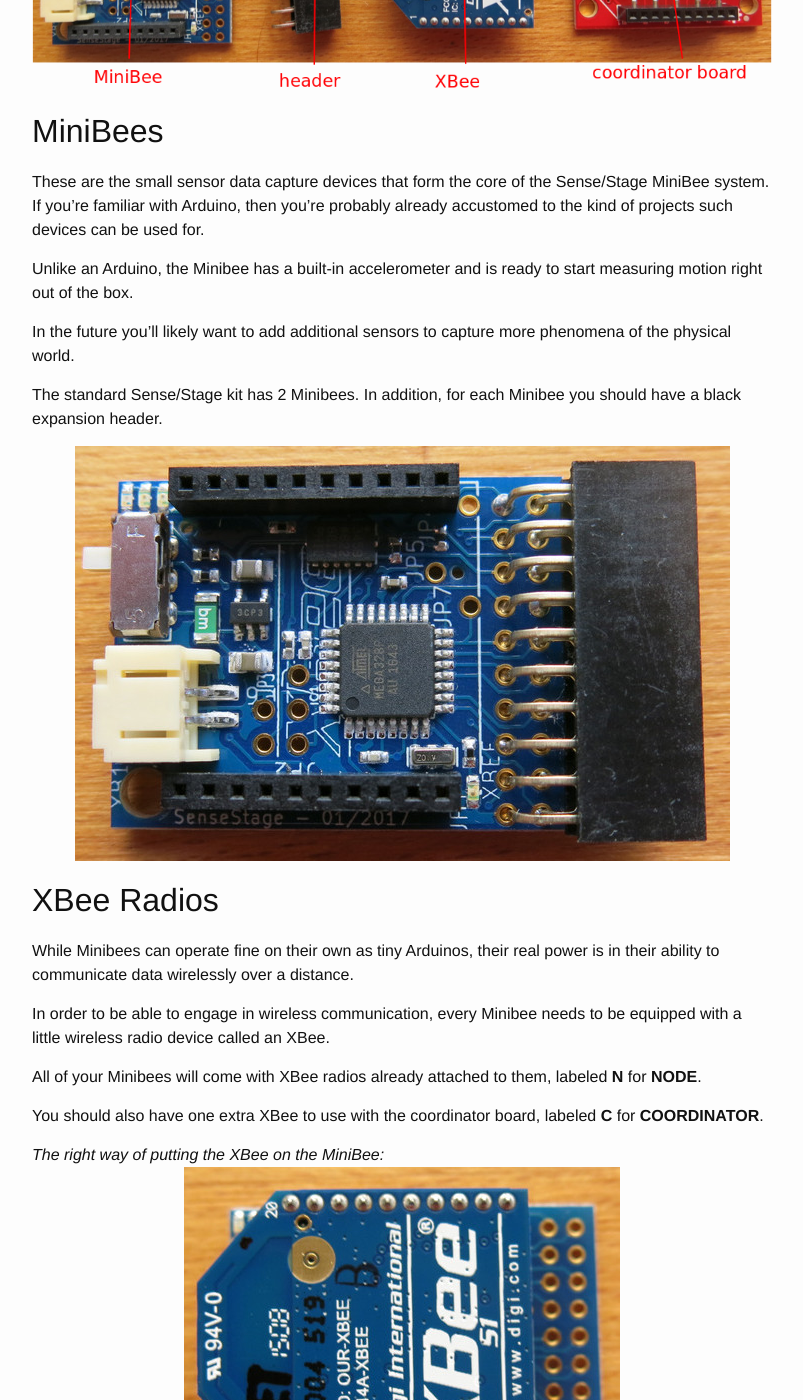
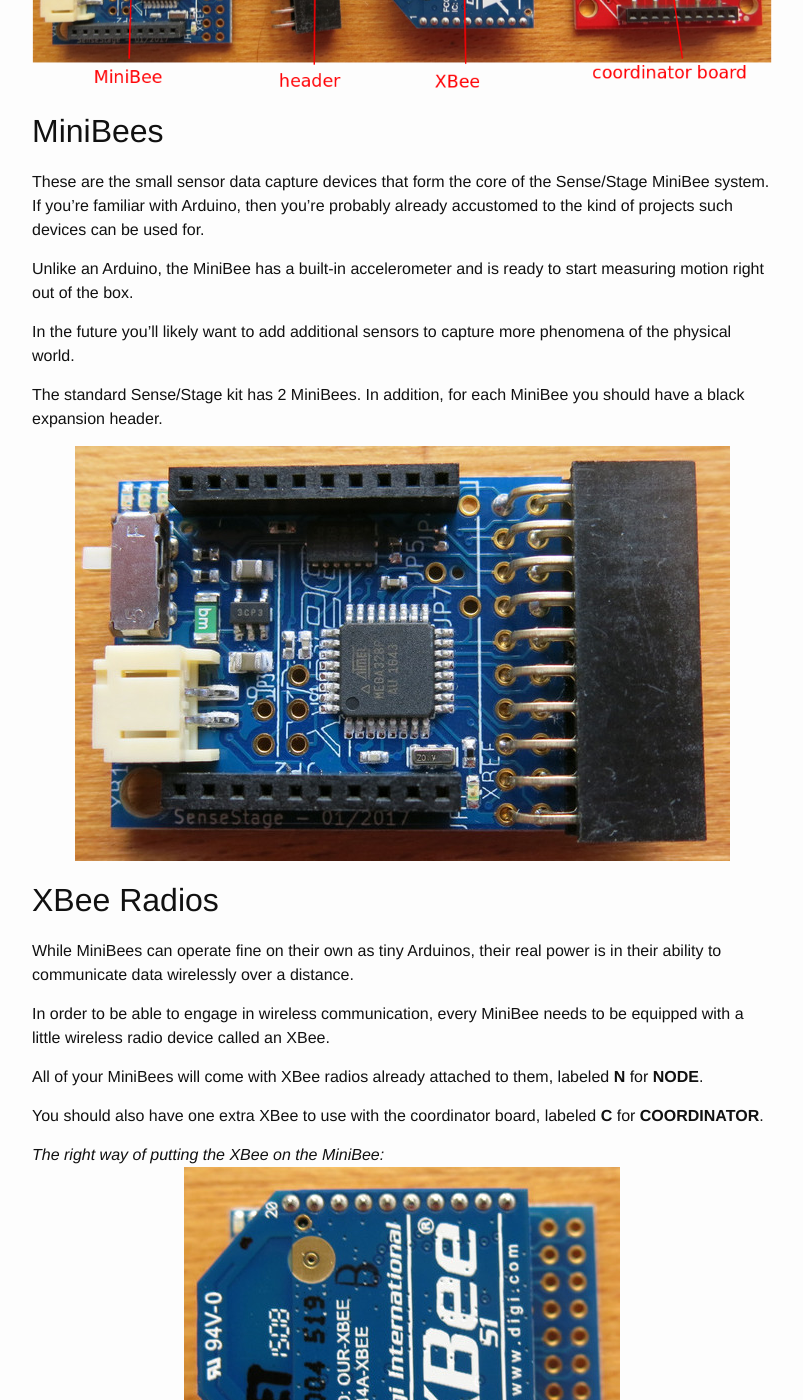
Before and after one commit to SenseStageTeam/sensestage_documentation, a Jekyll site: the page built from _minibee/unpacking-the-sensestage-kit.md, in a window 1280 px wide and 1400 px high, scrolled down 914 px. Shown: the whole window, without its empty margins (238-1041 px from the left). Built offline with Jekyll 4.4.1, drawn with Linux system fonts in a browser that asks for light colours; some of the changed text lies outside the part shown.

```diff
--- a/_minibee/unpacking-the-sensestage-kit.md
+++ b/_minibee/unpacking-the-sensestage-kit.md
@@ -3,7 +3,7 @@ title: Unpacking the Sense/Stage MiniBee Kit
 summary: A guide on what is in the Sense/Stage MiniBee kit.
 layout: documentation
 type: guide
-date: 2017-02-06
+creation-date: 2017-02-06
 tags:
     - basics
     - todo
@@ -19,8 +19,8 @@ related:
 
 To begin with, you should inspect the contents of your kit. Be able to identify the various parts of the Sense/Stage MiniBee hardware setup. Your starter kit should include the following:
 
-1. 2 Minibee boards including headers
-2. 3 XBee radios (all but one connected to Minibees)
+1. 2 MiniBee boards including headers
+2. 3 XBee radios (all but one connected to MiniBees)
 3. a red coordinator board
 4. 2 green Xpee expansion boards including headers
 5. 2 green Xpree expansion boards including headers
@@ -34,21 +34,21 @@ You may have also purchased a battery kit, which should include 2 LiPo batteries
 
 These are the small sensor data capture devices that form the core of the Sense/Stage MiniBee system. If you're familiar with Arduino, then you're probably already accustomed to the kind of projects such devices can be used for.
 
-Unlike an Arduino, the Minibee has a built-in accelerometer and is ready to start measuring motion right out of the box.
+Unlike an Arduino, the MiniBee has a built-in accelerometer and is ready to start measuring motion right out of the box.
 
 In the future you'll likely want to add additional sensors to capture more phenomena of the physical world.
 
-The standard Sense/Stage kit has 2 Minibees. In addition, for each Minibee you should have a black expansion header.
+The standard Sense/Stage kit has 2 MiniBees. In addition, for each MiniBee you should have a black expansion header.
 
 ![](/img/minibee_revF_header_top.jpg)
 
 # XBee Radios
 
-While Minibees can operate fine on their own as tiny Arduinos, their real power is in their ability to communicate data wirelessly over a distance.
+While MiniBees can operate fine on their own as tiny Arduinos, their real power is in their ability to communicate data wirelessly over a distance.
 
-In order to be able to engage in wireless communication, every Minibee needs to be equipped with a little wireless radio device called an XBee.
+In order to be able to engage in wireless communication, every MiniBee needs to be equipped with a little wireless radio device called an XBee.
 
-All of your Minibees will come with XBee radios already attached to them, labeled **N** for **NODE**.
+All of your MiniBees will come with XBee radios already attached to them, labeled **N** for **NODE**.
 
 You should also have one extra XBee to use with the coordinator board, labeled **C** for **COORDINATOR**.
 
@@ -62,7 +62,7 @@ You should also have one extra XBee to use with the coordinator board, labeled *
 
 # The Coordinator Board
 
-The small red board with a mini USB connector on it. This board must also be equipped with an XBee radio. It will connect to your computer via USB so that your computer can join the wireless conversation with your swarm of Minibees.
+The small red board with a mini USB connector on it. This board must also be equipped with an XBee radio. It will connect to your computer via USB so that your computer can join the wireless conversation with your swarm of MiniBees.
 
 > NOTE: A USB mini cable is not included with your Sense/Stage kit!
 
@@ -83,7 +83,7 @@ Be very gentle when attaching the XBee, and make sure you use the correct orient
 
 Every starter kit comes with expansion boards for adding new sensors and custom circuits to your MiniBees. There are two types of expansion boards: the standard **XPree** experimentation board, and the simplified **XPee**.
 
-You should have one XPree and one XPee for each Minibee in your kit.
+You should have one XPree and one XPee for each MiniBee in your kit.
 
 ![](/img/minibee-expansion-kit-small.jpg)
 
```
Also changed, not shown: _minibee/reporting-bugs.md (+3 -3 lines).
